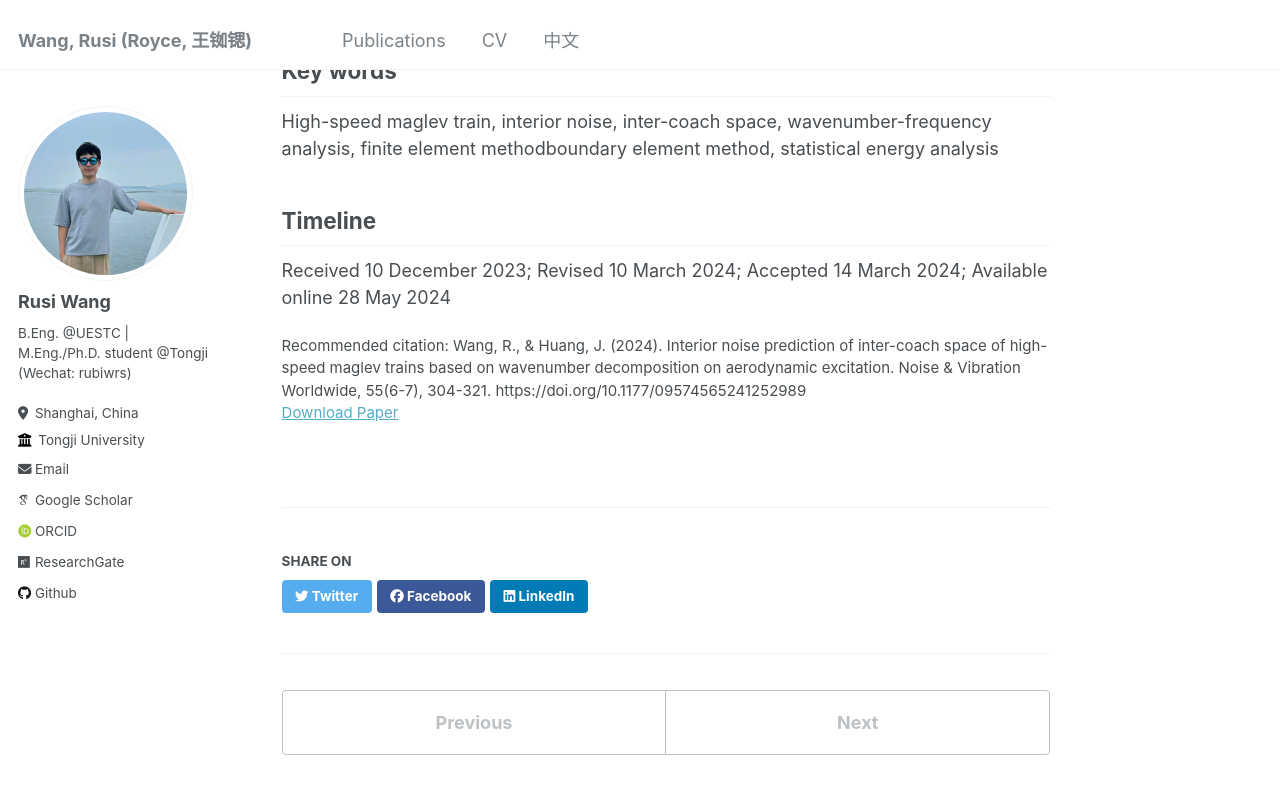
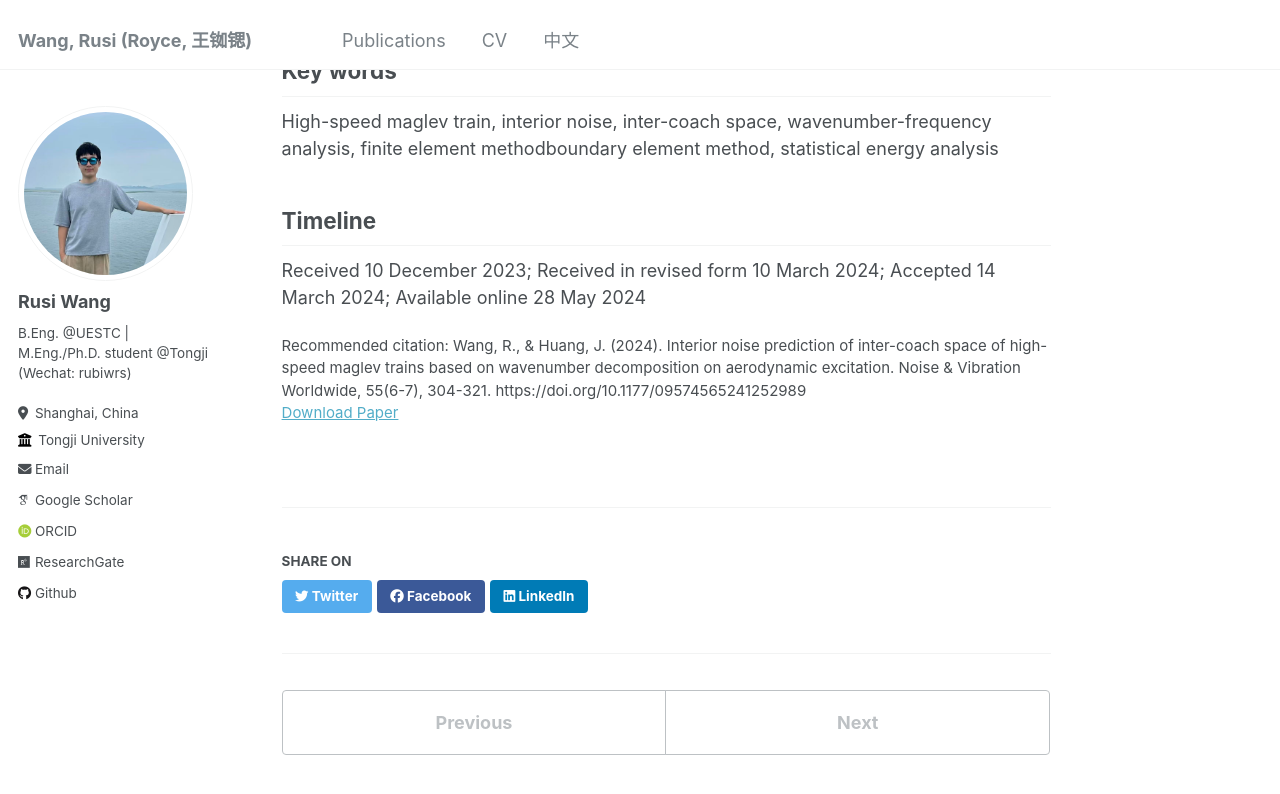
Before and after one commit to RusiWang99/RusiWang99.github.io, a Jekyll site: the page built from _publications/2024-05-28-Interior noise prediction of inter-coach space of high-speed maglev trains based on wavenumber decomposition on aerodynamic excitation.md, in a window 1280 px wide and 900 px high, scrolled down 775 px. Shown: the top 794 px of the window. Built offline with Jekyll 4.4.1, drawn with Linux system fonts in a browser that asks for light colours; some web fonts are replaced.

Commit message:
Update 2024-05-28-Interior noise prediction of inter-coach space of high-speed maglev trains based on wavenumber decomposition on aerodynamic excitation.md

```diff
--- a/_publications/2024-05-28-Interior noise prediction of inter-coach space of high-speed maglev trains based on wavenumber decomposition on aerodynamic excitation.md
+++ b/_publications/2024-05-28-Interior noise prediction of inter-coach space of high-speed maglev trains based on wavenumber decomposition on aerodynamic excitation.md
@@ -20,4 +20,4 @@ High-speed maglev train, interior noise, inter-coach space, wavenumber-frequency
 
 ## Timeline
 
-Received 10 December 2023; Revised 10 March 2024; Accepted 14 March 2024; Available online 28 May 2024
+Received 10 December 2023; Received in revised form 10 March 2024; Accepted 14 March 2024; Available online 28 May 2024
```
